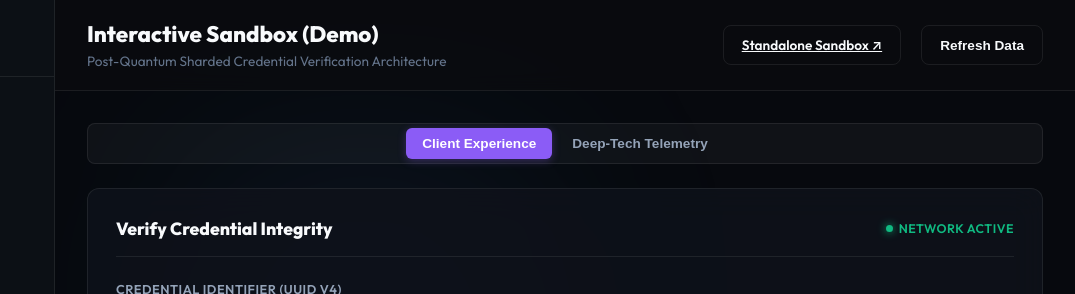
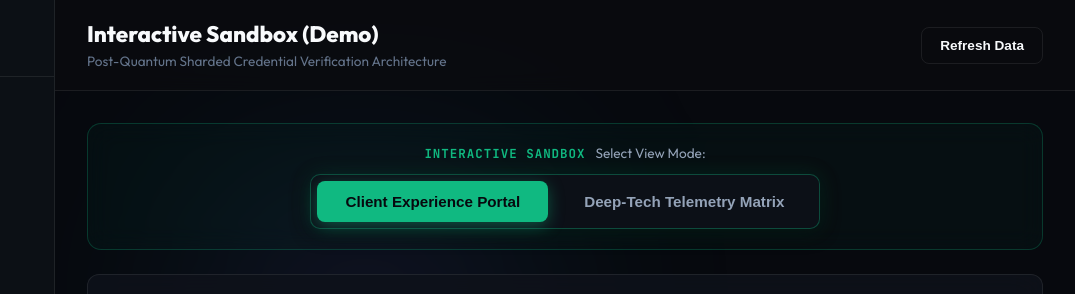
Before and after one commit to 0x4rc4n3/Project, a website: page components/project-dashboard/public/index.html in a window 1280 px wide. Both pictures are taken after a click on the link "Interactive Sandbox (Demo)". Shown: the top 294 px of the page, 205-1280 px from the left. Drawn offline with nearby package versions, Linux system fonts and the light colour scheme; no server answers.

Commit message:
style(dashboard): remove standalone sandbox button and make view switch bar prominent in interactive sandbox

```diff
--- a/components/project-dashboard/public/demo.css
+++ b/components/project-dashboard/public/demo.css
@@ -98,6 +98,62 @@ body {
   gap: 4px;
 }
 
+/* Prominent Switch Bar for Interactive Sandbox */
+.prominent-switch-bar {
+  display: flex;
+  flex-direction: column;
+  align-items: center;
+  gap: 12px;
+  padding: 20px 24px;
+  background: rgba(16, 185, 129, 0.04);
+  border: 1px solid rgba(16, 185, 129, 0.25);
+  border-radius: 14px;
+  margin-bottom: 28px;
+  backdrop-filter: blur(12px);
+}
+
+.switch-heading {
+  display: flex;
+  align-items: center;
+  gap: 10px;
+}
+
+.switch-tag {
+  font-family: var(--font-mono);
+  font-size: 0.78rem;
+  font-weight: 700;
+  color: var(--accent-green);
+  text-transform: uppercase;
+  letter-spacing: 1px;
+}
+
+.switch-sub {
+  font-size: 0.85rem;
+  color: var(--text-secondary);
+}
+
+.view-toggle-container.prominent {
+  background: rgba(13, 17, 25, 0.95);
+  padding: 6px;
+  border-radius: 10px;
+  border: 1px solid rgba(16, 185, 129, 0.35);
+  box-shadow: 0 4px 20px rgba(0, 0, 0, 0.4), 0 0 20px rgba(16, 185, 129, 0.15);
+  gap: 8px;
+}
+
+.view-toggle-container.prominent .toggle-btn {
+  padding: 12px 28px;
+  font-size: 0.95rem;
+  font-weight: 700;
+  border-radius: 8px;
+}
+
+.view-toggle-container.prominent .toggle-btn.active {
+  background: #10b981;
+  color: #07090e;
+  box-shadow: 0 4px 16px rgba(16, 185, 129, 0.4);
+}
+
 .toggle-btn {
   background: transparent;
   border: none;
@@ -124,9 +180,10 @@ body {
 }
 
 .toggle-btn.active {
-  background: var(--accent-purple);
-  color: #fff;
-  box-shadow: 0 2px 8px rgba(139, 92, 246, 0.3);
+  background: var(--accent-green);
+  color: #07090e;
+  font-weight: 700;
+  box-shadow: 0 2px 10px rgba(16, 185, 129, 0.35);
 }
 
 .toggle-btn.active .icon {
--- a/components/project-dashboard/public/index.html
+++ b/components/project-dashboard/public/index.html
@@ -43,7 +43,6 @@
         <p class="subtitle">Post-Quantum Sharded Credential Verification Architecture</p>
       </div>
       <div class="header-right">
-        <a href="/demo" target="_blank" class="btn btn-outline" style="margin-right: 8px;">Standalone Sandbox ↗</a>
         <button class="btn btn-outline" id="refresh-all-btn">Refresh Data</button>
       </div>
     </header>
@@ -335,9 +334,16 @@
 
       <!-- Tab Content: Interactive Sandbox Demo (MVP Theme) -->
       <section id="tab-demo" class="tab-pane">
-        <div class="view-toggle-container mb-6" style="justify-content: center; margin-bottom: 24px;">
-          <button class="toggle-btn active" id="btn-view-client-tab" data-view="client">Client Experience</button>
-          <button class="toggle-btn" id="btn-view-telemetry-tab" data-view="telemetry">Deep-Tech Telemetry</button>
+        <!-- Prominent View Switch Banner -->
+        <div class="prominent-switch-bar mb-6">
+          <div class="switch-heading">
+            <span class="switch-tag">Interactive Sandbox</span>
+            <span class="switch-sub">Select View Mode:</span>
+          </div>
+          <div class="view-toggle-container prominent">
+            <button class="toggle-btn active" id="btn-view-client-tab" data-view="client">Client Experience Portal</button>
+            <button class="toggle-btn" id="btn-view-telemetry-tab" data-view="telemetry">Deep-Tech Telemetry Matrix</button>
+          </div>
         </div>
 
         <!-- Embedded View A: Client Experience -->
```
